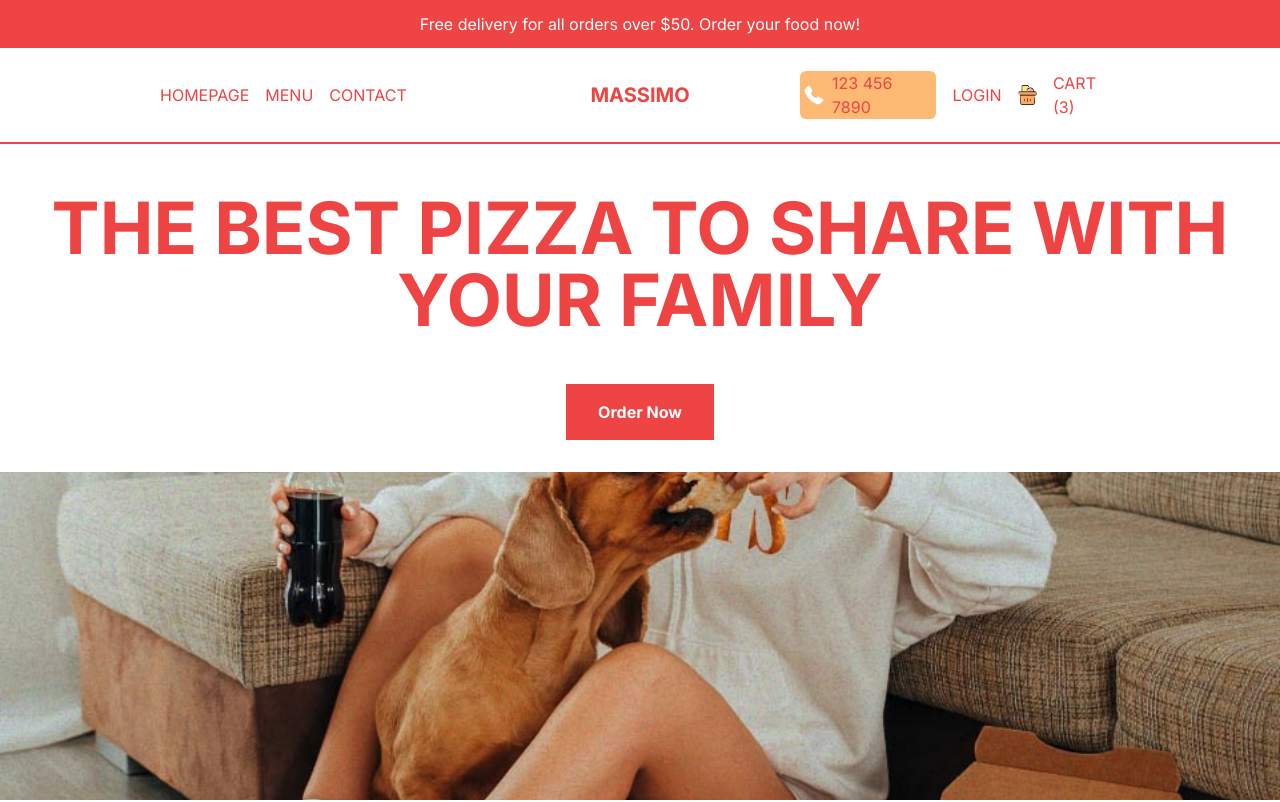
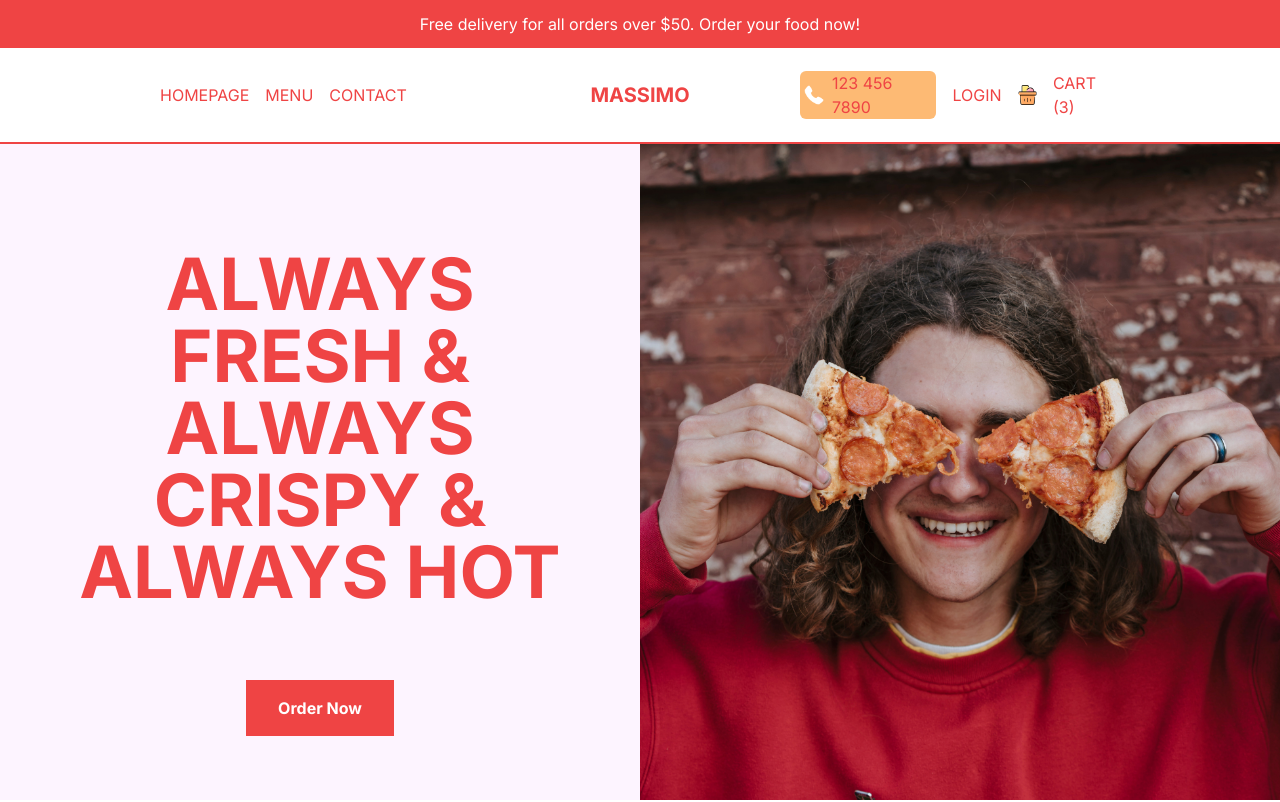
Before and after one commit to echi7/food-delivery, a Next.js app: page / in a window 1280 px wide. Shown: the top 802 px of the page. Built offline with nearby package versions, Linux system fonts and the light colour scheme.

Commit message:
changing css so that image and call to action button are side by side on large screen and fushia background for button

```diff
--- a/src/components/Slider.tsx
+++ b/src/components/Slider.tsx
@@ -24,26 +24,30 @@
 const Slider = () => {
     const [currentSlide, setCurrentSlide] = useState(0)
 
-    useEffect(() => {
-        const interval = setInterval (
-            () => setCurrentSlide((prev) => (prev === data.length - 1? 0 : prev + 1)),
-            2000
-        );
-        return () => clearInterval(interval);
-    }, []);
+    // useEffect(() => {
+    //     const interval = setInterval (
+    //         () => setCurrentSlide((prev) => (prev === data.length - 1? 0 : prev + 1)),
+    //         2000
+    //     );
+    //     return () => clearInterval(interval);
+    // }, []);
 
     return (
-        <div className="flex flex-col h-[calc(100vh-6rem)] md:h-[calc(100vh-9rem)]">
+        <div className="flex flex-col h-[calc(100vh-6rem)] md:h-[calc(100vh-9rem)] lg:flex-row bg-fuchsia-50">
             {/* TEXT CONTAINER */}
-            <div className="h-1/2 flex items-center justify-center flex-col gap-8 text-red-500 font-bold">
-                <h1 className="text-5xl text-center uppercase p-4 md:text-6xl xl:text-7xl">
+            <div className="flex-1 flex items-center justify-center flex-col gap-8 text-red-500 font-bold">
+                <h1 className="text-5xl text-center uppercase p-4 md:p-10 md:text-6xl xl:text-7xl">
                     {data[currentSlide].title}
                 </h1>
                 <button className="bg-red-500 text-white py-4 px-8">Order Now</button>
             </div>
             {/* IMAGE CONTAINEr */}
-            <div className="w-full h-1/2 relative">
-                <Image src={data[currentSlide].image} alt="" fill className="object-cover"/>
+            <div className="w-full flex-1 relative lg:h-full lg:w-1/2">
+                <Image
+                src={data[currentSlide].image}
+                alt=""
+                fill
+                className="object-cover"/>
             </div>
         </div>
     )
```
